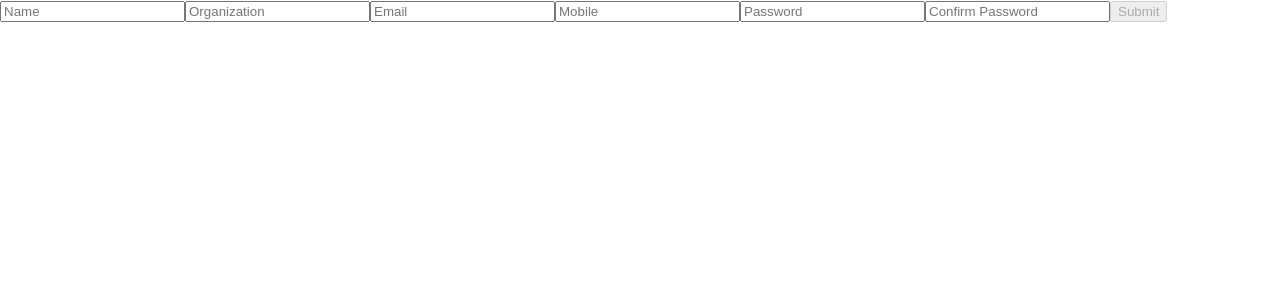
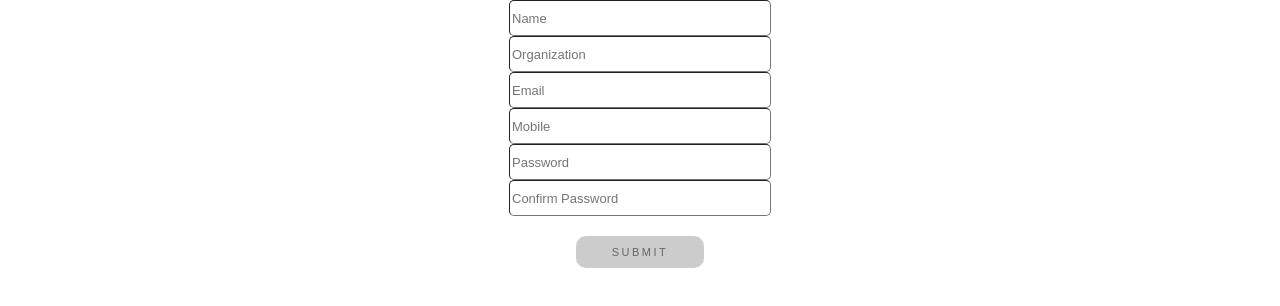
Before and after one commit to jebax/SchejFrontend, a React (Create React App) app: page / in a window 1280 px wide. Shown: the top 306 px of the page. Built offline with nearby package versions, Linux system fonts and the light colour scheme.

Commit message:
Styled sign up form

```diff
--- a/src/components/SignUpForm.js
+++ b/src/components/SignUpForm.js
@@ -34,13 +34,13 @@ export default class SignUpForm extends Component {
   render() {
     return (
       <form className='sign-up-form' onSubmit={this.handleSubmit}>
-        <input id='sign-up-name-entry' type='text' name='name' placeholder='Name' onChange={this.handleChange}/>
-        <input id='sign-up-organization-entry' type='text' name='organization' placeholder='Organization' onChange={this.handleChange} />
-        <input id='sign-up-email-entry' type='text' name='email' placeholder='Email' onChange={this.handleChange} />
-        <input id='sign-up-mobile-entry' type='text' name='mobile' placeholder='Mobile' onChange={this.handleChange} />
-        <input id='sign-up-password-entry' type='password' name='password' placeholder='Password' onChange={this.handleChange} />
-        <input id='sign-up-password-confirmation' type='password' name='passwordConfirmation' placeholder='Confirm Password' onChange={this.handleChange} />
-        <button id='sign-up-submit' disabled={!this.isValidated()}>Submit</button>
+        <input id='sign-up-name-entry' className='sign-up-entry' type='text' name='name' placeholder='Name' onChange={this.handleChange}/><br />
+        <input id='sign-up-organization-entry' className='sign-up-entry' type='text' name='organization' placeholder='Organization' onChange={this.handleChange} /><br />
+        <input id='sign-up-email-entry' className='sign-up-entry' type='text' name='email' placeholder='Email' onChange={this.handleChange} /><br />
+        <input id='sign-up-mobile-entry' className='sign-up-entry' type='text' name='mobile' placeholder='Mobile' onChange={this.handleChange} /><br />
+        <input id='sign-up-password-entry' className='sign-up-entry' type='password' name='password' placeholder='Password' onChange={this.handleChange} /><br />
+        <input id='sign-up-password-confirmation' className='sign-up-entry' type='password' name='passwordConfirmation' placeholder='Confirm Password' onChange={this.handleChange} /><br /><br />
+        <button id='sign-up-submit' className='custom-button' disabled={!this.isValidated()}>Submit</button>
       </form>
     )
   }
--- a/src/index.css
+++ b/src/index.css
@@ -12,3 +12,40 @@ code {
   font-family: source-code-pro, Menlo, Monaco, Consolas, "Courier New",
     monospace;
 }
+
+.sign-up-form {
+  text-align: center;
+}
+
+.sign-up-entry {
+  border-radius: 5px;
+  height: 32px;
+  border-width: 1px;
+  width: 20%;
+  font-size: 13px;
+}
+
+.custom-button {
+  border-radius: 10px;
+  border-width: 3px;
+  color: white;
+  background-color: #3173AF;
+  height: 32px;
+  width: 10%;
+  font-size: 11px;
+  text-transform: uppercase;
+  letter-spacing: 2.5px;
+  font-weight: 500;
+  border: none;
+  transition: all 0.3s ease 0s;
+  cursor: pointer;
+  outline: none;
+}
+
+.custom-button:disabled {
+  background-color: #cccccc;
+  color: #666666;
+}
+
+button#sign-up-submit {
+}
```
